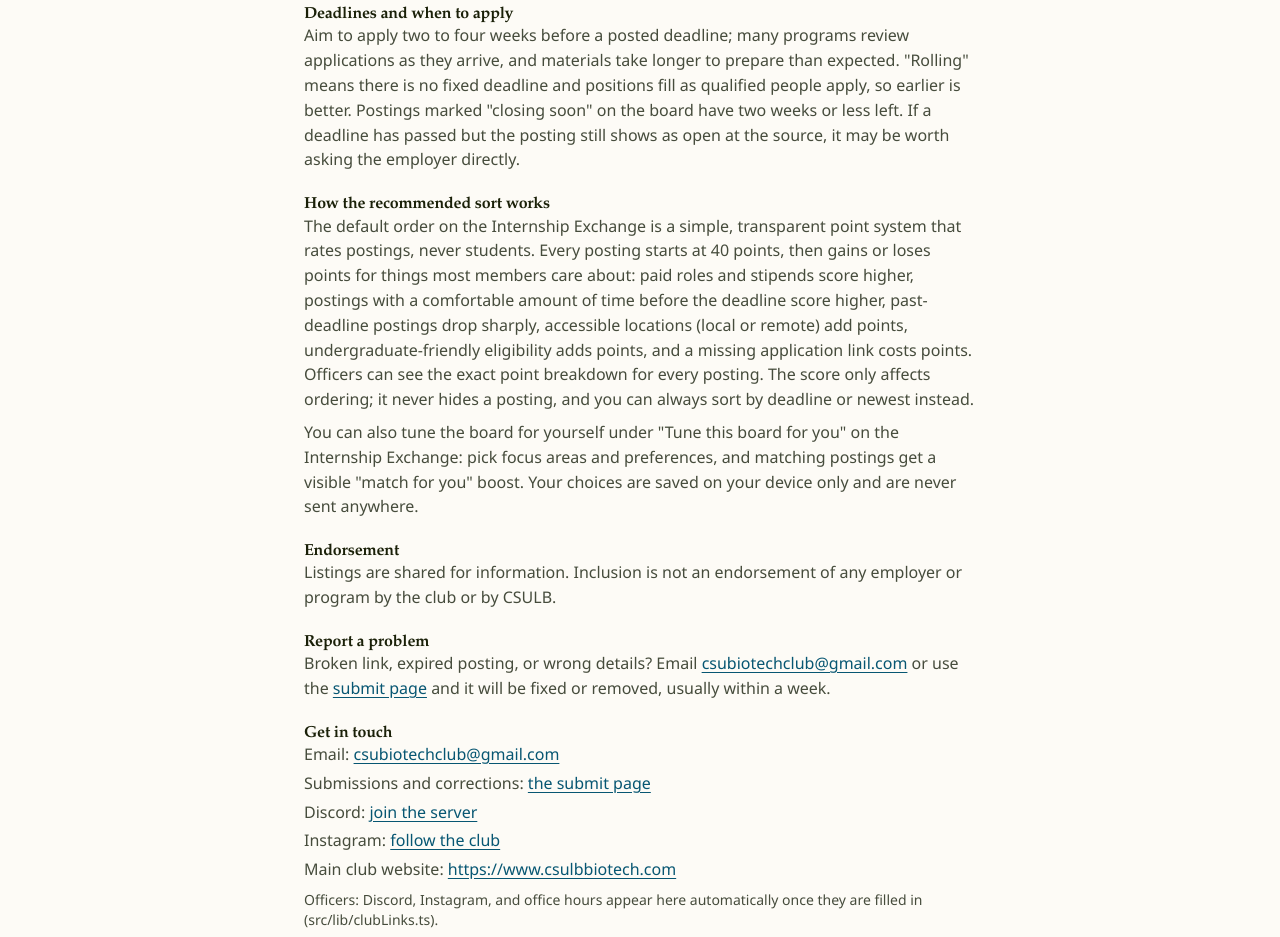
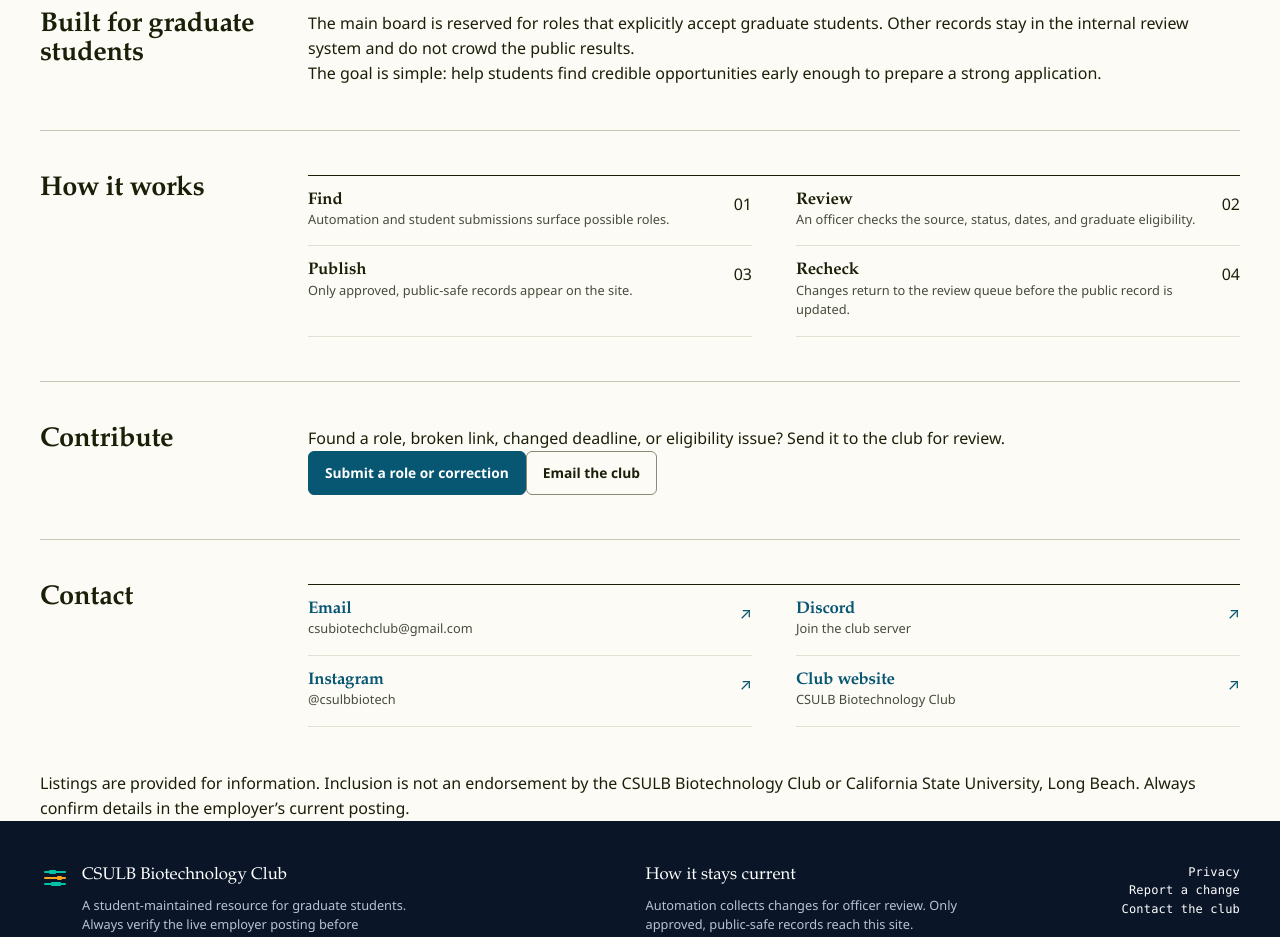
Before and after one commit to austinesparza/csulb-biotech-career-hub, a Next.js app: page /about in a window 1280 px wide. Shown: the part 360-1297 px from the top of the page. Built offline with nearby package versions, Linux system fonts and the light colour scheme.

Commit message:
Refocus public hub on graduate internships

```diff
--- a/src/app/about/page.tsx
+++ b/src/app/about/page.tsx
@@ -1,109 +1,67 @@
 import { CLUB_LINKS, mailto } from '@/lib/clubLinks';
+import Link from 'next/link';
 
 export default function AboutPage() {
   return (
-    <div className="max-w-2xl space-y-6">
-      <h1 className="text-2xl font-semibold tracking-tight">About the Career Hub</h1>
+    <div className="site-wrap">
+      <header className="page-head">
+        <h1>About</h1>
+        <p className="lede">
+          A student-maintained directory of graduate internships in biotechnology,
+          genomics, cancer research, bioinformatics, and related fields.
+        </p>
+      </header>
 
-      <section className="space-y-2">
-        <h2 className="font-semibold">How listings get here</h2>
-        <p style={{ color: 'var(--ink-soft)' }}>
-          Officers import the club internship spreadsheet, add postings by hand, and
-          review student submissions. Every record is checked by an officer before it
-          appears on the board. Nothing is collected automatically from other websites.
-        </p>
+      <section className="editorial-strip">
+        <div className="margin-note"><h2>Built for graduate students</h2></div>
+        <div className="about-copy">
+          <p>
+            The main board is reserved for roles that explicitly accept graduate students.
+            Other records stay in the internal review system and do not crowd the public results.
+          </p>
+          <p>
+            The goal is simple: help students find credible opportunities early enough to
+            prepare a strong application.
+          </p>
+        </div>
       </section>
 
-      <section className="space-y-2">
-        <h2 className="font-semibold">What the labels mean</h2>
-        <p style={{ color: 'var(--ink-soft)' }}>
-          "Verified by officers" means an officer opened the posting link and confirmed
-          it was live on the date shown. "Not yet re-verified" means the posting was
-          imported as open but has not been re-checked recently, so confirm details at
-          the source before applying.
-        </p>
+      <section className="editorial-strip">
+        <div className="margin-note"><h2>How it works</h2></div>
+        <div className="directory-grid">
+          <div className="directory-row"><div><h2>Find</h2><p>Automation and student submissions surface possible roles.</p></div><span>01</span></div>
+          <div className="directory-row"><div><h2>Review</h2><p>An officer checks the source, status, dates, and graduate eligibility.</p></div><span>02</span></div>
+          <div className="directory-row"><div><h2>Publish</h2><p>Only approved, public-safe records appear on the site.</p></div><span>03</span></div>
+          <div className="directory-row"><div><h2>Recheck</h2><p>Changes return to the review queue before the public record is updated.</p></div><span>04</span></div>
+        </div>
       </section>
 
-      <section className="space-y-2">
-        <h2 className="font-semibold">Deadlines and when to apply</h2>
-        <p style={{ color: 'var(--ink-soft)' }}>
-          Aim to apply two to four weeks before a posted deadline; many programs review
-          applications as they arrive, and materials take longer to prepare than expected.
-          "Rolling" means there is no fixed deadline and positions fill as qualified people
-          apply, so earlier is better. Postings marked "closing soon" on the board have two
-          weeks or less left. If a deadline has passed but the posting still shows as open
-          at the source, it may be worth asking the employer directly.
-        </p>
+      <section className="editorial-strip">
+        <div className="margin-note"><h2>Contribute</h2></div>
+        <div className="about-copy">
+          <p>Found a role, broken link, changed deadline, or eligibility issue? Send it to the club for review.</p>
+          <div className="about-actions">
+            <Link href="/submit" className="primary-button">Submit a role or correction</Link>
+            <a href={mailto(CLUB_LINKS.emailSubjectReport)} className="secondary-button">Email the club</a>
+          </div>
+        </div>
       </section>
 
-      <section className="space-y-2">
-        <h2 className="font-semibold">How the recommended sort works</h2>
-        <p style={{ color: 'var(--ink-soft)' }}>
-          The default order on the Internship Exchange is a simple, transparent point
-          system that rates postings, never students. Every posting starts at 40 points,
-          then gains or loses points for things most members care about: paid roles and
-          stipends score higher, postings with a comfortable amount of time before the
-          deadline score higher, past-deadline postings drop sharply, accessible locations
-          (local or remote) add points, undergraduate-friendly eligibility adds points,
-          and a missing application link costs points. Officers can see the exact point
-          breakdown for every posting. The score only affects ordering; it never hides a
-          posting, and you can always sort by deadline or newest instead.
-        </p>
-        <p style={{ color: 'var(--ink-soft)' }}>
-          You can also tune the board for yourself under "Tune this board for you" on the
-          Internship Exchange: pick focus areas and preferences, and matching postings get
-          a visible "match for you" boost. Your choices are saved on your device only and
-          are never sent anywhere.
-        </p>
+      <section className="editorial-strip">
+        <div className="margin-note"><h2>Contact</h2></div>
+        <div className="directory-grid">
+          <a className="directory-row" href={mailto(CLUB_LINKS.emailSubjectReport)} style={{ textDecoration: 'none' }}><div><h2>Email</h2><p>{CLUB_LINKS.email}</p></div><span>↗</span></a>
+          {CLUB_LINKS.discord && <a className="directory-row" href={CLUB_LINKS.discord} style={{ textDecoration: 'none' }}><div><h2>Discord</h2><p>Join the club server</p></div><span>↗</span></a>}
+          {CLUB_LINKS.instagram && <a className="directory-row" href={CLUB_LINKS.instagram} style={{ textDecoration: 'none' }}><div><h2>Instagram</h2><p>@csulbbiotech</p></div><span>↗</span></a>}
+          {CLUB_LINKS.clubSite && <a className="directory-row" href={CLUB_LINKS.clubSite} style={{ textDecoration: 'none' }}><div><h2>Club website</h2><p>CSULB Biotechnology Club</p></div><span>↗</span></a>}
+        </div>
       </section>
 
-      <section className="space-y-2">
-        <h2 className="font-semibold">Endorsement</h2>
-        <p style={{ color: 'var(--ink-soft)' }}>
-          Listings are shared for information. Inclusion is not an endorsement of any
-          employer or program by the club or by CSULB.
-        </p>
-      </section>
-
-      <section className="space-y-2">
-        <h2 className="font-semibold">Report a problem</h2>
-        <p style={{ color: 'var(--ink-soft)' }}>
-          Broken link, expired posting, or wrong details? Email{' '}
-          <a href="mailto:csubiotechclub@gmail.com?subject=Career%20Hub%3A%20report%20a%20problem"
-            className="underline" style={{ color: 'var(--brand-deep)' }}>
-            csubiotechclub@gmail.com
-          </a>{' '}
-          or use the <a href="/submit" className="underline">submit page</a> and it will
-          be fixed or removed, usually within a week.
-        </p>
-      </section>
-
-      <section className="space-y-2">
-        <h2 className="font-semibold">Get in touch</h2>
-        <ul className="space-y-1" style={{ color: 'var(--ink-soft)' }}>
-          <li>
-            Email:{' '}
-            <a href={mailto(CLUB_LINKS.emailSubjectReport)} className="underline" style={{ color: 'var(--brand-deep)' }}>
-              {CLUB_LINKS.email}
-            </a>
-          </li>
-          <li>Submissions and corrections: <a href="/submit" className="underline">the submit page</a></li>
-          {CLUB_LINKS.discord && (
-            <li>Discord: <a href={CLUB_LINKS.discord} className="underline" style={{ color: 'var(--brand-deep)' }}>join the server</a></li>
-          )}
-          {CLUB_LINKS.instagram && (
-            <li>Instagram: <a href={CLUB_LINKS.instagram} className="underline" style={{ color: 'var(--brand-deep)' }}>follow the club</a></li>
-          )}
-          {CLUB_LINKS.clubSite && (
-            <li>Main club website: <a href={CLUB_LINKS.clubSite} className="underline" style={{ color: 'var(--brand-deep)' }}>{CLUB_LINKS.clubSite}</a></li>
-          )}
-          {CLUB_LINKS.officeHours && <li>Office hours: {CLUB_LINKS.officeHours}</li>}
-        </ul>
-        <p className="text-sm" style={{ color: 'var(--ink-soft)' }}>
-          Officers: Discord, Instagram, and office hours appear here automatically once
-          they are filled in (src/lib/clubLinks.ts).
-        </p>
-      </section>
+      <p className="about-disclaimer">
+        Listings are provided for information. Inclusion is not an endorsement by the
+        CSULB Biotechnology Club or California State University, Long Beach. Always
+        confirm details in the employer’s current posting.
+      </p>
     </div>
   );
 }
```
